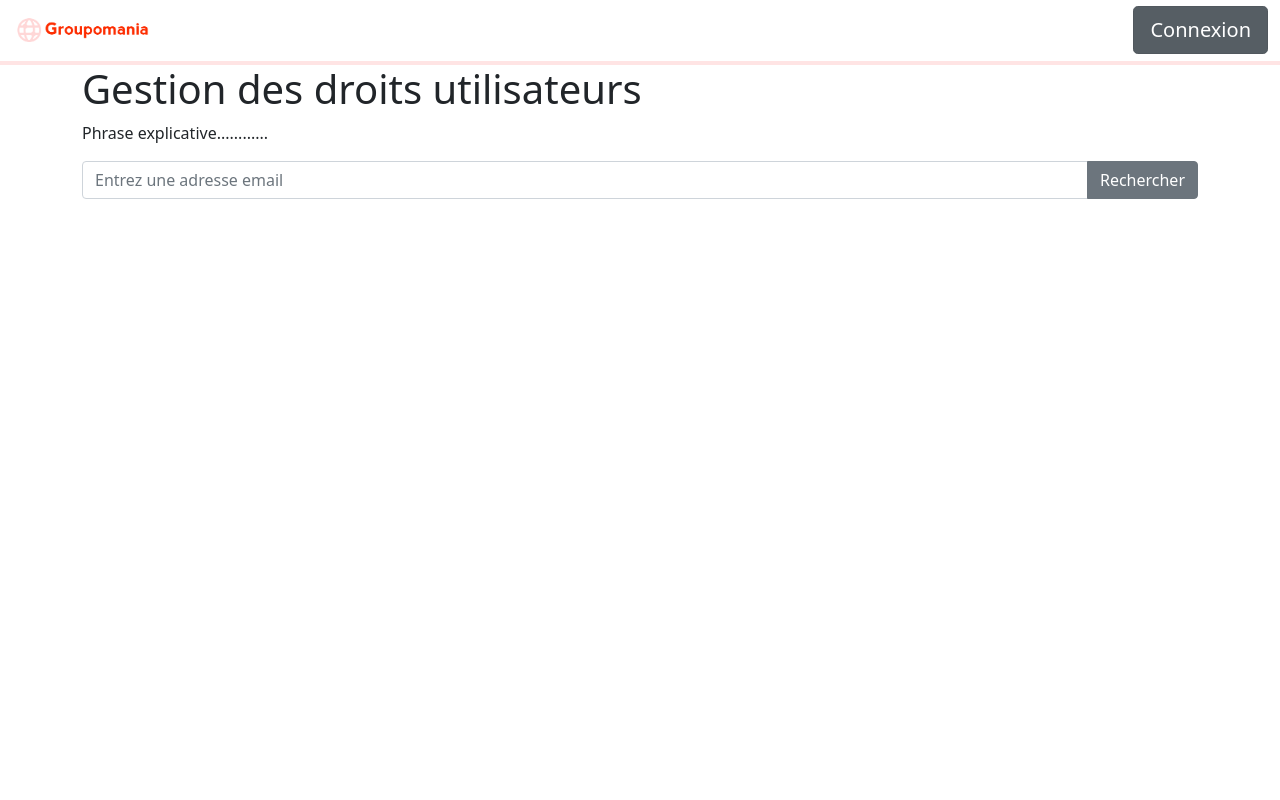
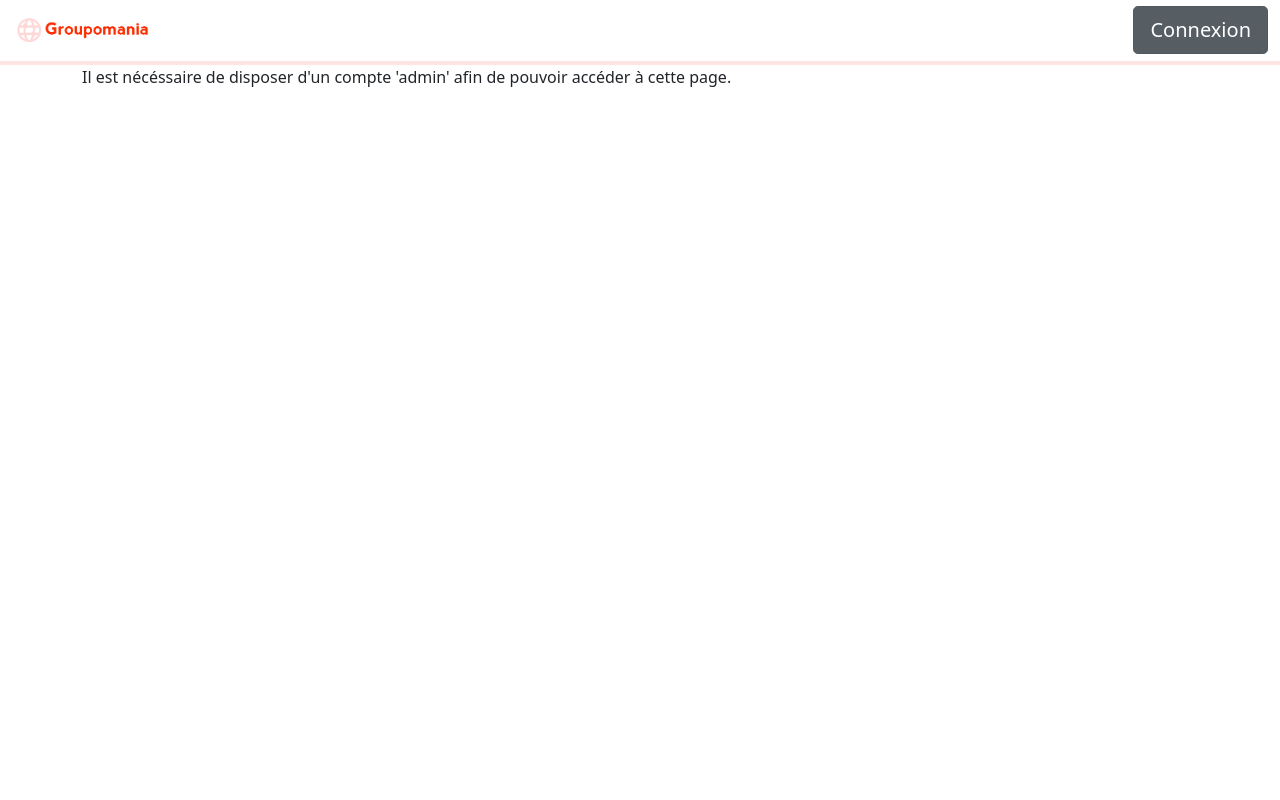
Before and after one commit to FaridBF/FaridBouras_7_06122021, a React (Create React App) app in the folder frontend/groupomania/: page /admin in a window 1280 px wide. Shown: the top 800 px of the page. Built offline with nearby package versions, Linux system fonts and the light colour scheme.

Commit message:
feat-front: update content on admin rights page

```diff
--- a/frontend/groupomania/src/components/Admin.js
+++ b/frontend/groupomania/src/components/Admin.js
@@ -24,7 +24,7 @@ const Admin = () => {
   const [showUserFound, setShowUserFound] = useState(false);
 
   /**
-   * Requête au back pour récupérer user par email avec ses droits
+   * Requête au back pour récupérer user email avec ses droits grâce à l'email
    */
   const getUserByEmail = async () => {
     // vider l'affichage de l'ancien au cas où il y avait déjà un utilisateur recherché
@@ -59,16 +59,20 @@ const Admin = () => {
     setShowUserFound(false);
   };
 
-  // TODO: commenter
+  /**
+   * Requête au back pour changer les droits 'admin' d'un user
+   * - envoyer au back un objet 'userToChangeRights' représentant le user que l'on veut modifier (id, email, is_admin)
+   * @param  {} e
+   */
   const setAdminRights = async (e) => {
     e.preventDefault();
+    // récupérer depuis le radio button sélectionné représente droit admin (0 ou 1)
     const adminRights = e.target.elements.adminRights.value;
     const userToChangeRights = {
       id: userFound.id,
       email: userFound.email,
       is_admin: adminRights
     };
-    console.log(userToChangeRights);
     // envoie de la requête back pr changer droits
     await axios
       .put(
@@ -91,16 +95,21 @@ const Admin = () => {
   return (
     <>
       <Header />
-      <Container>
+      {userInfo ? (
+        <Container className='position-admin-container'>
           <Row className='admin-container'>
-          <h1>Gestion des droits utilisateurs</h1>
+            <h1 className='style-admin-h1'>Gestion des droits utilisateurs</h1>
             {/* TODO: améliorer */}
-          <p>Phrase explicative............</p>
+            <p className='style-admin-p'>
+              Recherchez l'utilisateur via son adresse email pour lequel vous
+              souhaitez modifier les droits administrateur.
+            </p>
             <InputGroup className='mb-3'>
               <FormControl
                 placeholder='Entrez une adresse email'
                 aria-label='Entrez une adresse email'
                 aria-describedby='Entrez une adresse email'
+                type='email'
                 value={emailInput}
                 onChange={(e) => setEmailInput(e.target.value)}
               />
@@ -115,14 +124,18 @@ const Admin = () => {
             {showUserFound ? (
               <>
                 {/* Affichage résultat de la recherche */}
-              <p>
-                Gérer les droits 'admin' pour cet utilisateur :{' '}
+                <p className='checkbox-admin'>
+                  Gérer les droits administrateur pour l'utilisateur suivant :
+                  <span className='style-text-container'>
+                    {' '}
                     {userFound.email}
+                  </span>
                 </p>
                 <Form onSubmit={setAdminRights}>
                   <Form.Check
                     inline
                     type='radio'
+                    className='checkbox-admin'
                     label='activé'
                     id='rights-activé'
                     name='adminRights'
@@ -132,6 +145,7 @@ const Admin = () => {
                   <Form.Check
                     inline
                     type='radio'
+                    className='checkbox-admin'
                     label='désactivé'
                     id='rights-désactivé'
                     name='adminRights'
@@ -153,6 +167,16 @@ const Admin = () => {
             )}
           </Row>
         </Container>
+      ) : (
+        <Container className='admin-access-container'>
+          <Row className='admin-container'>
+            <p>
+              Il est nécéssaire de disposer d'un compte 'admin' afin de pouvoir
+              accéder à cette page.
+            </p>
+          </Row>
+        </Container>
+      )}
       <Footer />
     </>
   );
```
Lines whose indentation alone changed are shown as unchanged.
